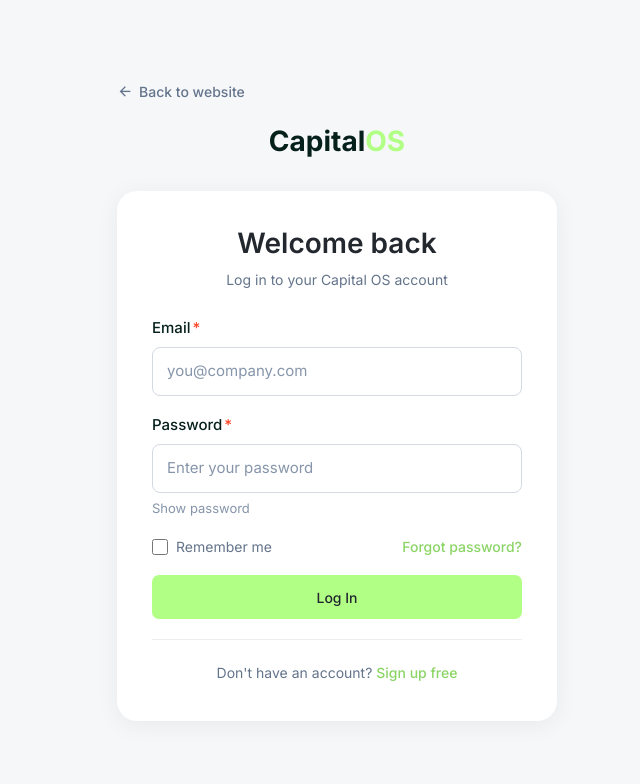
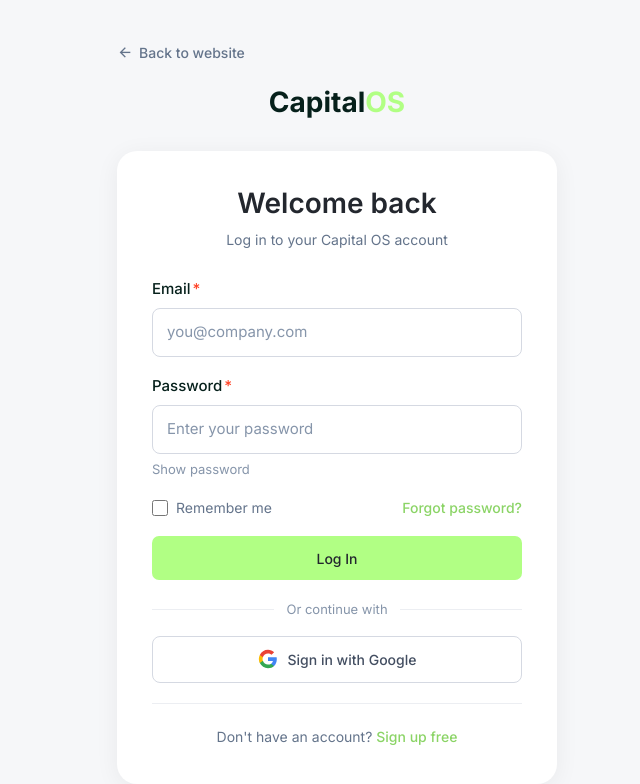
Before and after one commit to Joshua-Onyekachukwu/CapitalOS, a Next.js app: page /login in a window 1280 px wide. Shown: the top 784 px of the page, without its empty margins (303-943 px from the left). Built offline with nearby package versions, Linux system fonts and the light colour scheme; no server answers.

Commit message:
Add Google OAuth sign-in and Gmail setup guide

```diff
--- a/src/app/(auth)/login/page.tsx
+++ b/src/app/(auth)/login/page.tsx
@@ -151,6 +151,42 @@
           </Button>
         </form>
 
+        {/* Google Sign-In */}
+        <div className="mt-[20px]">
+          <div className="relative">
+            <div className="absolute inset-0 flex items-center">
+              <div className="w-full border-t border-gray-100 dark:border-gray-800"></div>
+            </div>
+            <div className="relative flex justify-center text-[13px]">
+              <span className="bg-white dark:bg-gray-900 px-[12px] text-gray-400">Or continue with</span>
+            </div>
+          </div>
+
+          <button
+            type="button"
+            onClick={async () => {
+              const { createClient } = await import("@/lib/supabase/client");
+              const supabase = createClient();
+              const { error } = await supabase.auth.signInWithOAuth({
+                provider: "google",
+                options: {
+                  redirectTo: `${window.location.origin}/auth/callback`,
+                },
+              });
+              if (error) setServerError(error.message);
+            }}
+            className="mt-[16px] w-full flex items-center justify-center gap-[10px] px-[16px] py-[12px] border border-gray-200 dark:border-gray-700 rounded-[8px] bg-white dark:bg-gray-800 hover:bg-gray-50 dark:hover:bg-gray-700 transition-colors text-[14px] font-medium text-gray-700 dark:text-gray-200"
+          >
+            <svg className="w-[20px] h-[20px]" viewBox="0 0 24 24">
+              <path fill="#4285F4" d="M22.56 12.25c0-.78-.07-1.53-.2-2.25H12v4.26h5.92c-.26 1.37-1.04 2.53-2.21 3.31v2.77h3.57c2.08-1.92 3.28-4.74 3.28-8.09z"/>
+              <path fill="#34A853" d="M12 23c2.97 0 5.46-.98 7.28-2.66l-3.57-2.77c-.98.66-2.23 1.06-3.71 1.06-2.86 0-5.29-1.93-6.16-4.53H2.18v2.84C3.99 20.53 7.7 23 12 23z"/>
+              <path fill="#FBBC05" d="M5.84 14.09c-.22-.66-.35-1.36-.35-2.09s.13-1.43.35-2.09V7.07H2.18C1.43 8.55 1 10.22 1 12s.43 3.45 1.18 4.93l2.85-2.22.81-.62z"/>
+              <path fill="#EA4335" d="M12 5.38c1.62 0 3.06.56 4.21 1.64l3.15-3.15C17.45 2.09 14.97 1 12 1 7.7 1 3.99 3.47 2.18 7.07l3.66 2.84c.87-2.6 3.3-4.53 6.16-4.53z"/>
+            </svg>
+            Sign in with Google
+          </button>
+        </div>
+
         <div className="mt-[20px] pt-[20px] border-t border-gray-100 dark:border-gray-800 text-center">
           <p className="text-[14px] text-gray-500 !mb-0">
             Don&apos;t have an account?{" "}
--- a/src/app/(auth)/signup/page.tsx
+++ b/src/app/(auth)/signup/page.tsx
@@ -189,6 +189,42 @@
           <a href="#" className="underline hover:text-gray-600">Privacy Policy</a>.
         </p>
 
+        {/* Google Sign-Up */}
+        <div className="mt-[20px]">
+          <div className="relative">
+            <div className="absolute inset-0 flex items-center">
+              <div className="w-full border-t border-gray-100 dark:border-gray-800"></div>
+            </div>
+            <div className="relative flex justify-center text-[13px]">
+              <span className="bg-white dark:bg-gray-900 px-[12px] text-gray-400">Or sign up with</span>
+            </div>
+          </div>
+
+          <button
+            type="button"
+            onClick={async () => {
+              const { createClient } = await import("@/lib/supabase/client");
+              const supabase = createClient();
+              const { error } = await supabase.auth.signInWithOAuth({
+                provider: "google",
+                options: {
+                  redirectTo: `${window.location.origin}/auth/callback`,
+                },
+              });
+              if (error) setServerError(error.message);
+            }}
+            className="mt-[16px] w-full flex items-center justify-center gap-[10px] px-[16px] py-[12px] border border-gray-200 dark:border-gray-700 rounded-[8px] bg-white dark:bg-gray-800 hover:bg-gray-50 dark:hover:bg-gray-700 transition-colors text-[14px] font-medium text-gray-700 dark:text-gray-200"
+          >
+            <svg className="w-[20px] h-[20px]" viewBox="0 0 24 24">
+              <path fill="#4285F4" d="M22.56 12.25c0-.78-.07-1.53-.2-2.25H12v4.26h5.92c-.26 1.37-1.04 2.53-2.21 3.31v2.77h3.57c2.08-1.92 3.28-4.74 3.28-8.09z"/>
+              <path fill="#34A853" d="M12 23c2.97 0 5.46-.98 7.28-2.66l-3.57-2.77c-.98.66-2.23 1.06-3.71 1.06-2.86 0-5.29-1.93-6.16-4.53H2.18v2.84C3.99 20.53 7.7 23 12 23z"/>
+              <path fill="#FBBC05" d="M5.84 14.09c-.22-.66-.35-1.36-.35-2.09s.13-1.43.35-2.09V7.07H2.18C1.43 8.55 1 10.22 1 12s.43 3.45 1.18 4.93l2.85-2.22.81-.62z"/>
+              <path fill="#EA4335" d="M12 5.38c1.62 0 3.06.56 4.21 1.64l3.15-3.15C17.45 2.09 14.97 1 12 1 7.7 1 3.99 3.47 2.18 7.07l3.66 2.84c.87-2.6 3.3-4.53 6.16-4.53z"/>
+            </svg>
+            Sign up with Google
+          </button>
+        </div>
+
         <div className="mt-[20px] pt-[20px] border-t border-gray-100 dark:border-gray-800 text-center">
           <p className="text-[14px] text-gray-500 !mb-0">
             Already have an account?{" "}
--- /dev/null
+++ b/src/app/auth/callback/route.ts
@@ -0,0 +1,19 @@
+import { createClient } from "@/lib/supabase/server";
+import { NextResponse } from "next/server";
+
+export async function GET(request: Request) {
+  const { searchParams, origin } = new URL(request.url);
+  const code = searchParams.get("code");
+  const next = searchParams.get("next") ?? "/dashboard";
+
+  if (code) {
+    const supabase = await createClient();
+    const { error } = await supabase.auth.exchangeCodeForSession(code);
+    if (!error) {
+      return NextResponse.redirect(`${origin}${next}`);
+    }
+  }
+
+  // Return the user to an error page with instructions
+  return NextResponse.redirect(`${origin}/login?error=auth_callback_error`);
+}
```
Also changed, not shown: 1 other file (tests, documents, lock files or other folders).
